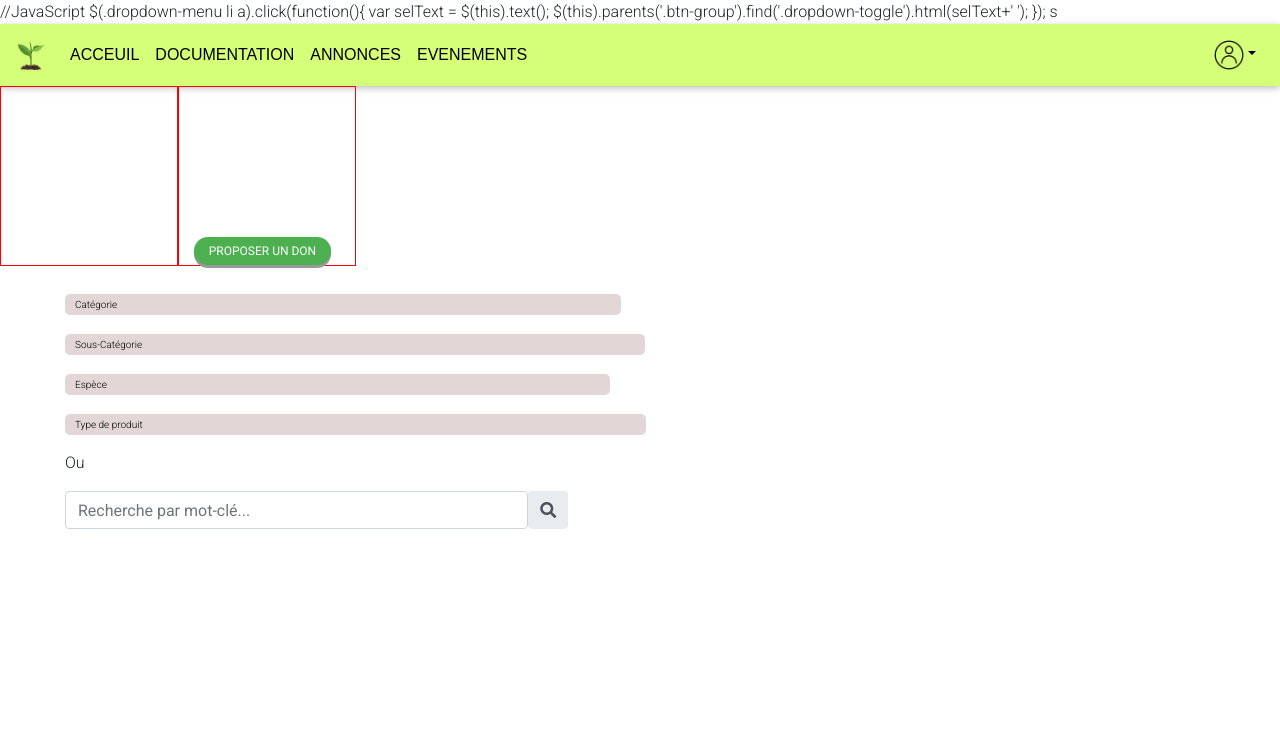
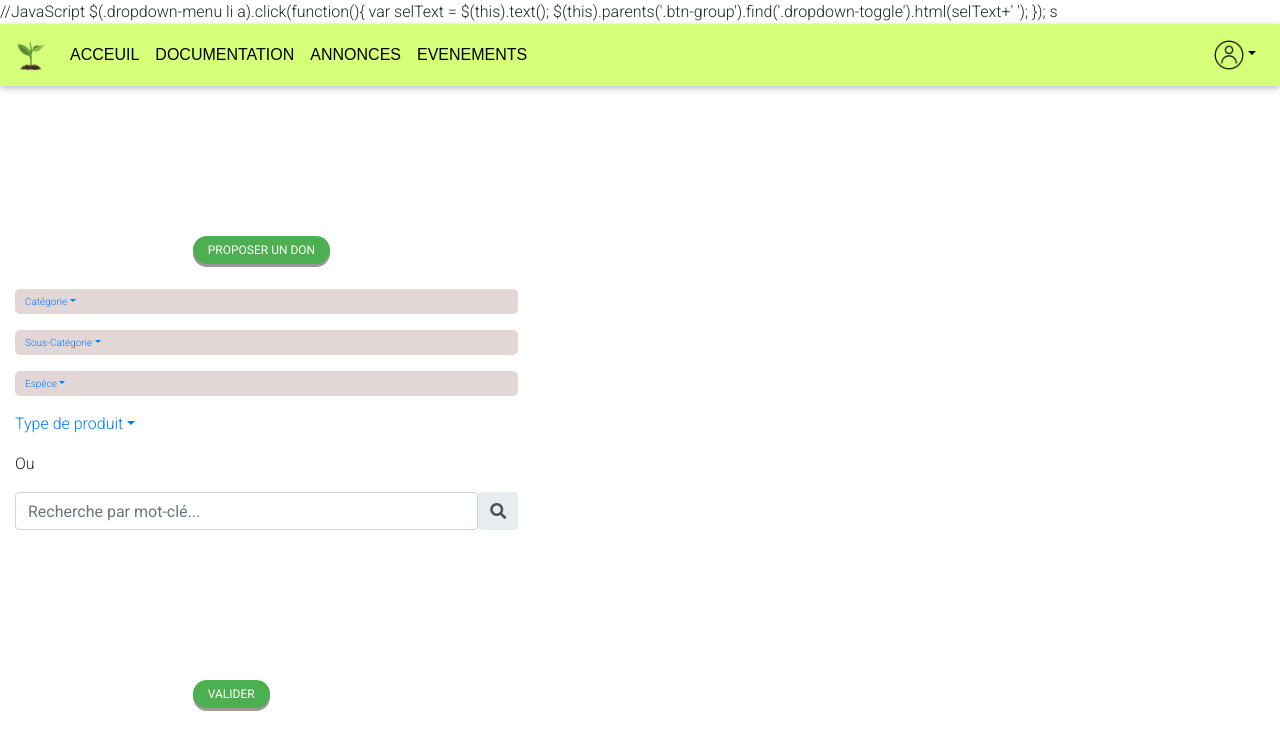
Before and after one commit to julietteustache/ProjetSiteWebPlanteFront, an Angular app: page /annonce in a window 1280 px wide. Shown: the top 750 px of the page. Built offline with nearby package versions, Linux system fonts and the light colour scheme.

Commit message:
menu deroulant annonce

```diff
--- a/src/app/annonce/annonce.component.html
+++ b/src/app/annonce/annonce.component.html
@@ -65,30 +65,27 @@
         <div class="row">
             <div class="col-sm-4"></div>
             <div class="col-sm-4"><button class="button1">PROPOSER UN DON</button></div>
+        </div>
 
-
-
-        </div>
 
 
         <form>
             <div class=" justify-content: center" style="margin-top: 25px">
-                <div style="margin-left : 50px;width: 100%;">
-                    <div >
+                <div style="width: 100%;">
+
                     <form>
-                            <div class="form-group">
-                                <a class=buttonChoix  dropdown-toggle data-toggle=dropdown href=# >Catégorie<span class=caret></span></a>
+                        <div class="form-group buttonChoix">
+                            <a class=dropdown-toggle data-toggle=dropdown href=#>Catégorie<span class=caret></span></a>
                             <ul class=dropdown-menu>
                                 <li><a href=#>Fruits/légumes</a></li>
                                 <li><a href=#>Arbres</a></li>
                                 <li><a href=#>Techniques générales</a></li>
                                 <li><a href=#>Fleurs</a></li>
                             </ul>
-
-
                         </div>
-                            <div class="form-group">
-                                <a class=buttonChoix  dropdown-toggle data-toggle=dropdown href=# >Sous-Catégorie<span class=caret></span></a>
+                        <div class="form-group buttonChoix">
+                            <a class= dropdown-toggle data-toggle=dropdown href=#>Sous-Catégorie<span
+                                    class=caret></span></a>
                             <ul class=dropdown-menu>
                                 <li><a href=#>Fruits/légumes</a></li>
                                 <li><a href=#>Arbres</a></li>
@@ -99,8 +96,9 @@
 
 
                         </div>
-                            <div class="form-group">
-                                <a class=buttonChoix  dropdown-toggle data-toggle=dropdown href=# >Espèce<span class=caret></span></a>
+                        <div class="form-group buttonChoix">
+                            <a class= dropdown-toggle data-toggle=dropdown href=#>Espèce<span
+                                    class=caret></span></a>
                             <ul class=dropdown-menu>
                                 <li><a href=#>Fruits/légumes</a></li>
                                 <li><a href=#>Arbres</a></li>
@@ -109,33 +107,32 @@
                             </ul>
 
                         </div>
-                            <div class="form-group">
-                                <a class=buttonChoix  dropdown-toggle data-toggle=dropdown href=# >Type de produit<span class=caret></span></a>
+                        <div class="form-group buttonchoix">
+                            <a class= dropdown-toggle data-toggle=dropdown href=#>Type de produit<span
+                                    class=caret></span></a>
                             <ul class=dropdown-menu>
                                 <li><a href=#>Fruits/légumes</a></li>
                                 <li><a href=#>Arbres</a></li>
                                 <li><a href=#>Techniques générales</a></li>
                                 <li><a href=#>Fleurs</a></li>
                             </ul>
-
-
                         </div>
                         <DIV>
                             <p>Ou</p>
                         </DIV>
                         <div class="input-group rounded">
-                                <input type="search" class="form-control rounded" placeholder="Recherche par mot-clé..." aria-label="Search"
-                                aria-describedby="search-addon" />
+                            <input type="search" class="form-control rounded" placeholder="Recherche par mot-clé..."
+                                aria-label="Search" aria-describedby="search-addon" />
                             <span class="input-group-text border-0" id="search-addon">
                                 <i class="fas fa-search"></i>
                             </span>
                         </div>
+                        <div class="row">
+                            <div class="col-sm-4"></div>
+                            <div class="col-sm-4"><button class="button1">VALIDER</button></div>
+                        </div>
+                    </form>
 
-
-
-
-                        </form>
-                    </div>
                 </div>
             </div>
 
--- a/src/styles.css
+++ b/src/styles.css
@@ -12,7 +12,7 @@
 
  [class*="col-"] {
     float: left;
-    border: 1px solid red;
+
   }
   .col-1 {width: 45%; background-color:red;}
   .col-2 {width: 45%;background-color: blue;}
@@ -59,7 +59,7 @@
     border-style: solid rgba(209, 191, 191, 0.637);
     border-radius: 5px;
     margin-right:auto;
-    padding-right: 100%;
+    width: 100%;
     padding-top :5px;
     padding-bottom: 5px;
     padding-left:10px;
```
Lines whose indentation alone changed are shown as unchanged.
